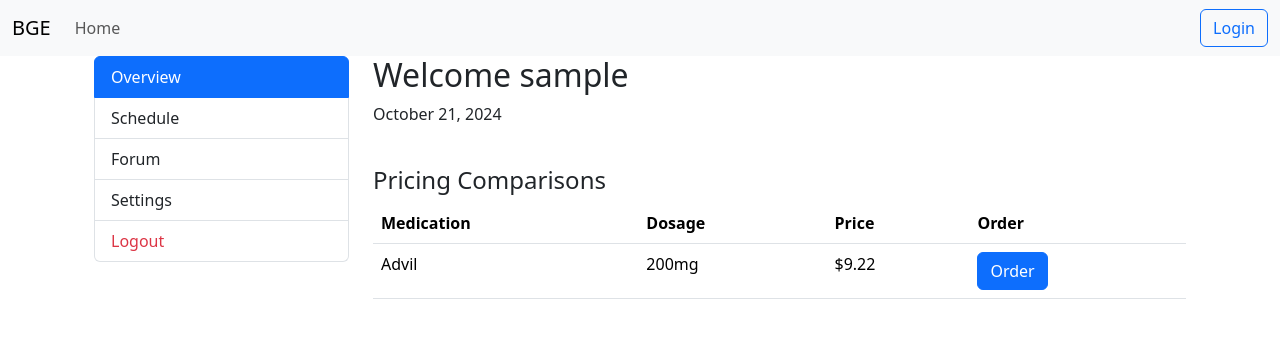
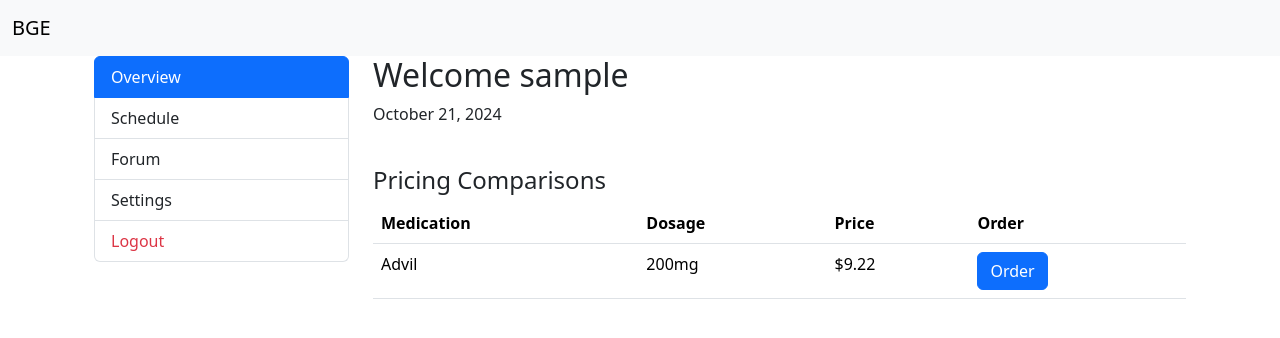
Before and after one commit to kaphelps33/BGE, a Flask app: page /dashboard in a window 1280 px wide. Shown: the top 338 px of the page. Run offline with Flask 3, Linux system fonts and the light colour scheme; the visitor is signed in with stand-in values (Sample User, id 1).

Commit message:
made changes to links seen in navbar

```diff
--- a/app/templates/base.html
+++ b/app/templates/base.html
@@ -23,6 +23,7 @@
     </div>
     {% endif %}
     {% endwith %}
+
     {% block content %}
     {% endblock %}
   </div>
--- a/app/templates/navbar.html
+++ b/app/templates/navbar.html
@@ -2,22 +2,20 @@
   <div class="container-fluid">
     <a class="navbar-brand" href="#">BGE</a>
     <button class="navbar-toggler" type="button" data-bs-toggle="collapse" data-bs-target="#navbarSupportedContent"
-            aria-controls="navbarSupportedContent" aria-expanded="false" aria-label="Toggle navigation">
+      aria-controls="navbarSupportedContent" aria-expanded="false" aria-label="Toggle navigation">
       <span class="navbar-toggler-icon"></span>
     </button>
     <div class="collapse navbar-collapse" id="navbarSupportedContent">
-      <ul class="navbar-nav me-auto mb-2 mb-lg-0">
+      {% if current_user.is_authenticated %}
+      <!-- If the user is authenticated they need no links as the sidebar now takes over-->
+      {% else %}
+      <!-- If user is not authenticated show them the login button -->
+      <ul class=" navbar-nav me-auto mb-2 mb-lg-0">
         <li class="nav-item">
-          <a class="nav-link" aria-current="page" href="{{ url_for('dashboard') if current_user.is_authenticated else url_for('index') }}">Home</a>
+          <a class="nav-link" aria-current="page" href="{{ url_for('index') }}">Home</a>
         </li>
-        <!-- Removed Schedule, Forum, and Settings links -->
       </ul>
-      {% if current_user.is_authenticated %}
-
-      <!-- Login button -->
-      <a href="{{ url_for('login') }}" class="btn btn-outline-primary ms-auto"">Login</a>
-      {% else %}
-      <a href=" {{ url_for('logout') }}" class="btn btn-outline-danger ms-auto"">Logout</a>
+      <a href=" {{ url_for('login') }}" class="btn btn-outline-primary ms-auto"">Login</a>
       {% endif %}
     </div>
   </div>
```
